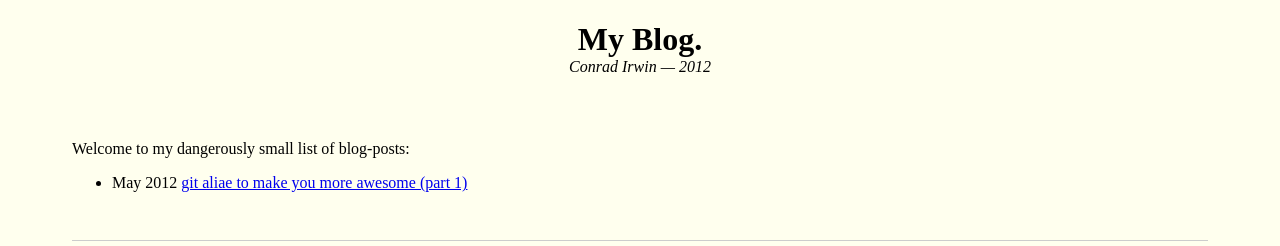
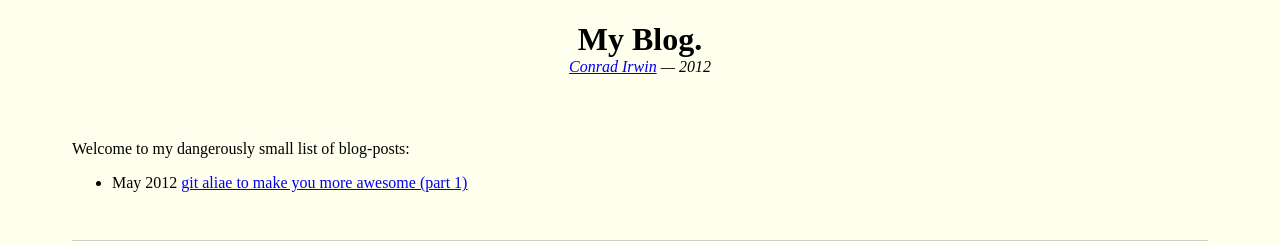
Before and after one commit to ConradIrwin/conradirwin.github.com, a Jekyll site: the page built from index.html, in a window 1280 px wide. Shown: the top 246 px of the page. Built offline with Jekyll 4.4.1, drawn with Linux system fonts in a browser that asks for light colours; Markdown is read by kramdown in place of the engine named in the settings.

Commit message:
Link back to the list of posts.

```diff
--- a/_layouts/post.html
+++ b/_layouts/post.html
@@ -88,7 +88,7 @@
   <body class="{{page.index}}">
     <header>
       <h1>{{page.title}}</h1>
-      <p class="byline">Conrad Irwin — {{page.fuzzydate}}</p>
+      <p class="byline"><a href="/" title="List of posts">Conrad Irwin</a> — {{page.fuzzydate}}</p>
     </header>
 
     <section>
```
